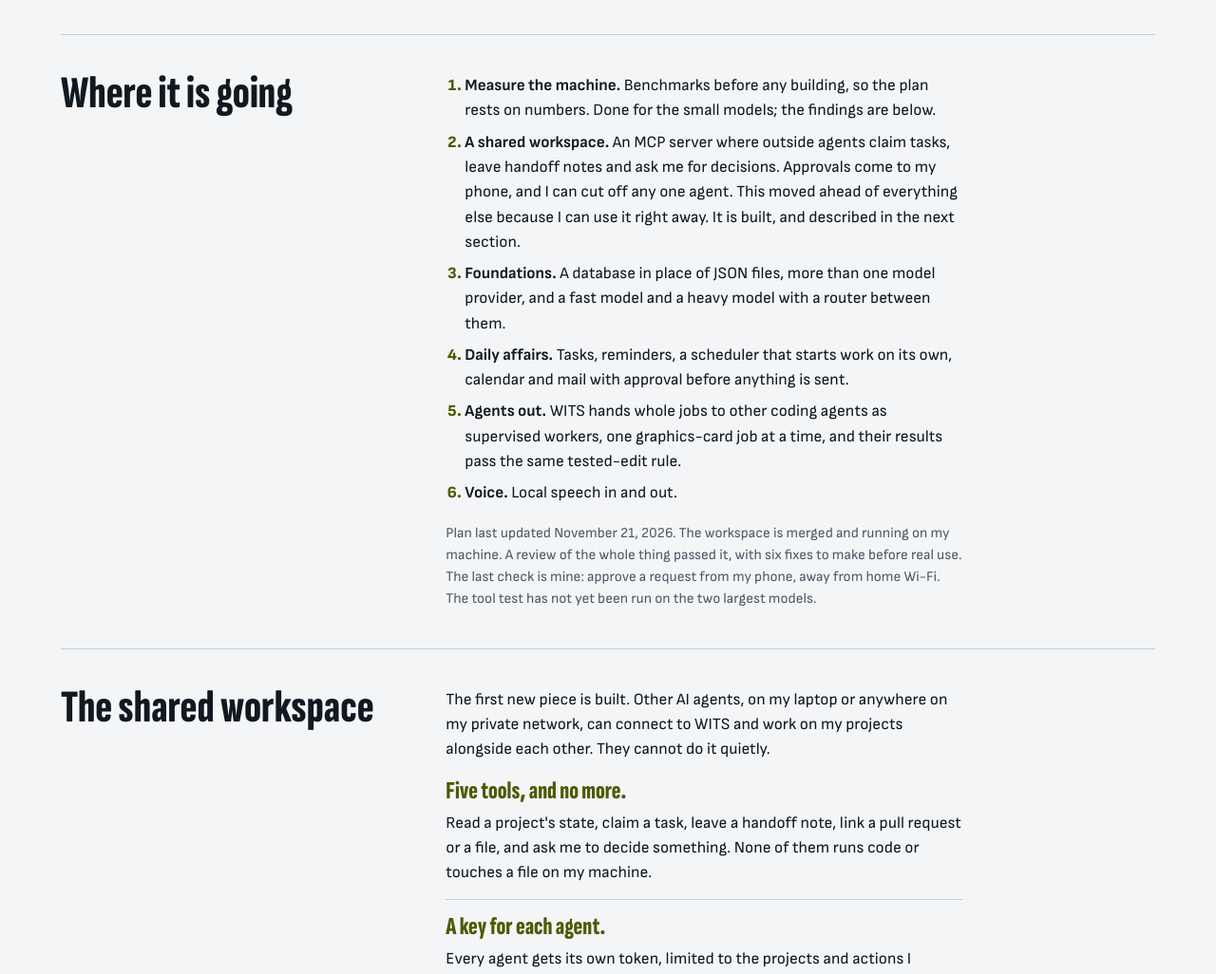
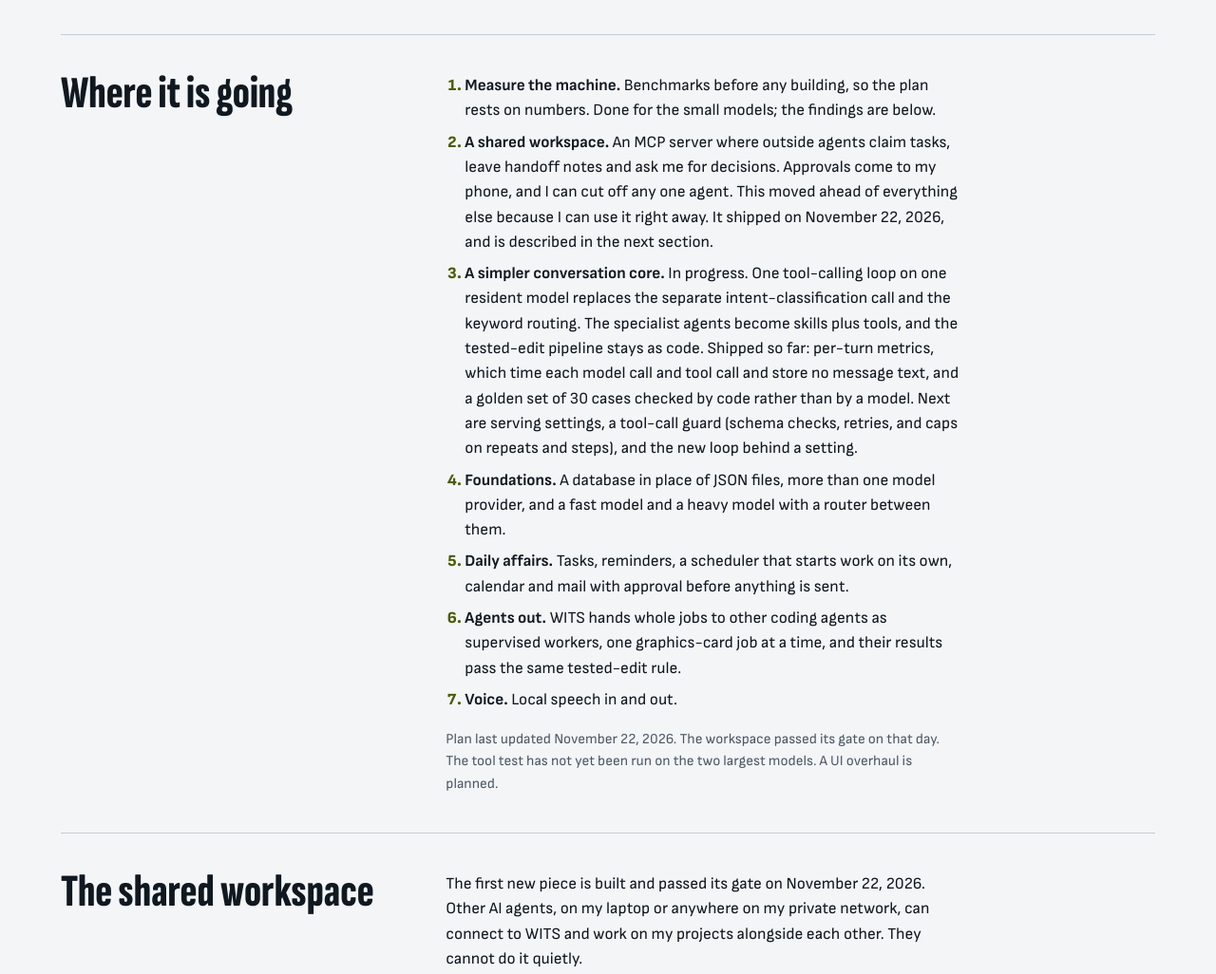
Before and after one commit to capnknives/richardelliot.dev, a plain HTML site: page projects/wits.html in a window 1280 px wide. Shown: the part 2600-3626 px from the top of the page at 95% size. Drawn offline with Linux system fonts and the light colour scheme.

Commit message:
Update WITS page: workspace gate passed, conversation core in progress
Co-Authored-By: Claude Fable 5.2 <noreply@anthropic.com>
Claude-Session: https://claude.ai/code/session_01KnFn2fgPAdXgsf7pkiR9YQ

```diff
--- a/projects/wits.html
+++ b/projects/wits.html
@@ -96,19 +96,20 @@
         <div class="body">
 <ol>
   <li><strong>Measure the machine.</strong> Benchmarks before any building, so the plan rests on numbers. Done for the small models; the findings are below.</li>
-  <li><strong>A shared workspace.</strong> An MCP server where outside agents claim tasks, leave handoff notes and ask me for decisions. Approvals come to my phone, and I can cut off any one agent. This moved ahead of everything else because I can use it right away. It is built, and described in the next section.</li>
+  <li><strong>A shared workspace.</strong> An MCP server where outside agents claim tasks, leave handoff notes and ask me for decisions. Approvals come to my phone, and I can cut off any one agent. This moved ahead of everything else because I can use it right away. It shipped on November 22, 2026, and is described in the next section.</li>
+  <li><strong>A simpler conversation core.</strong> In progress. One tool-calling loop on one resident model replaces the separate intent-classification call and the keyword routing. The specialist agents become skills plus tools, and the tested-edit pipeline stays as code. Shipped so far: per-turn metrics, which time each model call and tool call and store no message text, and a golden set of 30 cases checked by code rather than by a model. Next are serving settings, a tool-call guard (schema checks, retries, and caps on repeats and steps), and the new loop behind a setting.</li>
   <li><strong>Foundations.</strong> A database in place of JSON files, more than one model provider, and a fast model and a heavy model with a router between them.</li>
   <li><strong>Daily affairs.</strong> Tasks, reminders, a scheduler that starts work on its own, calendar and mail with approval before anything is sent.</li>
   <li><strong>Agents out.</strong> WITS hands whole jobs to other coding agents as supervised workers, one graphics-card job at a time, and their results pass the same tested-edit rule.</li>
   <li><strong>Voice.</strong> Local speech in and out.</li>
 </ol>
-<p class="fine">Plan last updated November 21, 2026. The workspace is merged and running on my machine. A review of the whole thing passed it, with six fixes to make before real use. The last check is mine: approve a request from my phone, away from home Wi-Fi. The tool test has not yet been run on the two largest models.</p>
+<p class="fine">Plan last updated November 22, 2026. The workspace passed its gate on that day. The tool test has not yet been run on the two largest models. A UI overhaul is planned.</p>
         </div>
       </section>
       <section id="workspace">
         <h2>The shared workspace</h2>
         <div class="body">
-<p>The first new piece is built. Other AI agents, on my laptop or anywhere on my private network, can connect to WITS and work on my projects alongside each other. They cannot do it quietly.</p>
+<p>The first new piece is built and passed its gate on November 22, 2026. Other AI agents, on my laptop or anywhere on my private network, can connect to WITS and work on my projects alongside each other. They cannot do it quietly.</p>
 <dl class="choices">
   <dt>Five tools, and no more.</dt>
   <dd>Read a project's state, claim a task, leave a handoff note, link a pull request or a file, and ask me to decide something. None of them runs code or touches a file on my machine.</dd>
@@ -123,6 +124,7 @@
   <dt>Not on the internet.</dt>
   <dd>The endpoint is reachable only over a private network between my own devices. Nothing is opened to the outside.</dd>
 </dl>
+<p>The gate was a live test. An outside agent connected with its own token, claimed a task, left a handoff note and asked for a decision. I approved it from my phone over a private network. Then I revoked the token, and its access was cut immediately.</p>
         </div>
       </section>
       <section>
```
